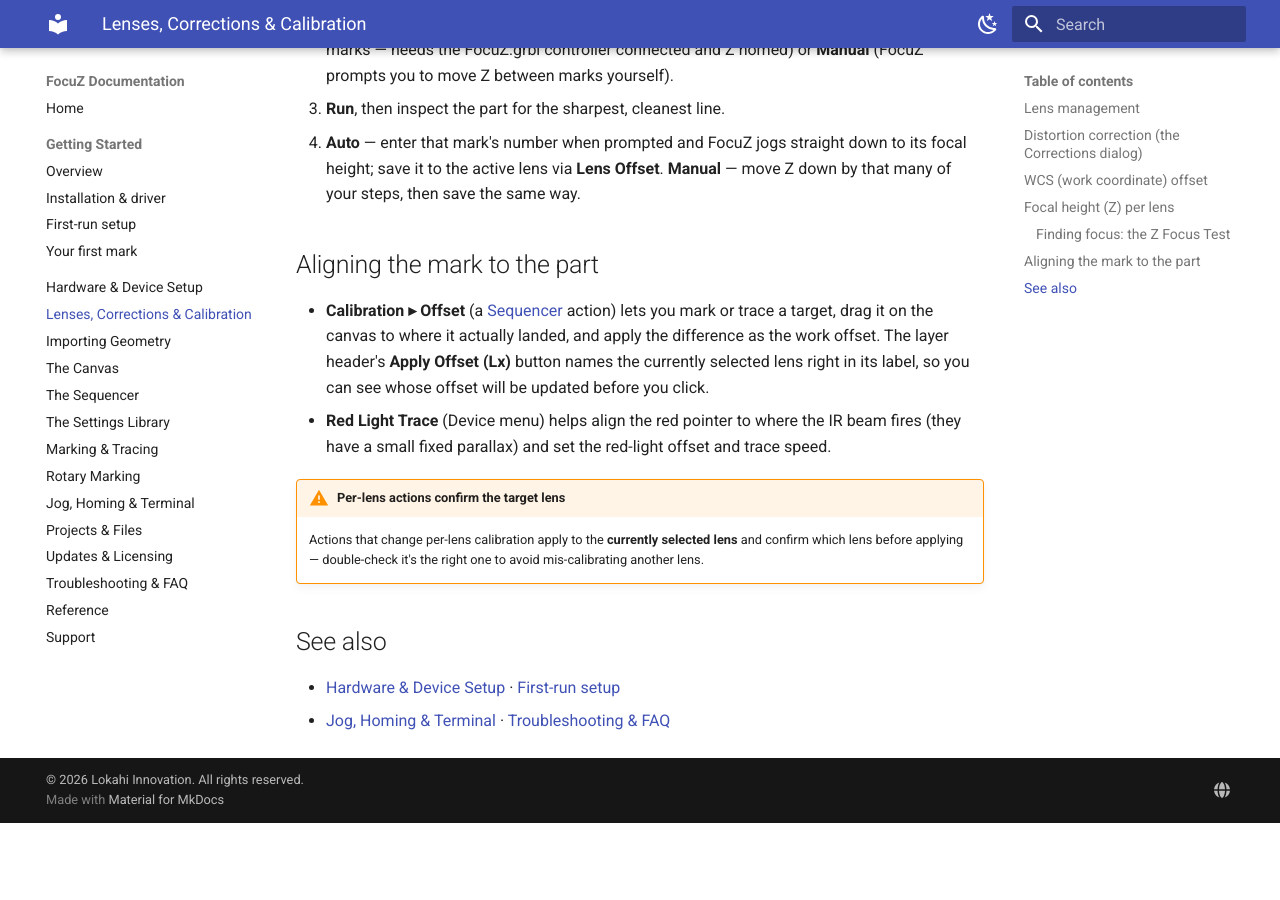
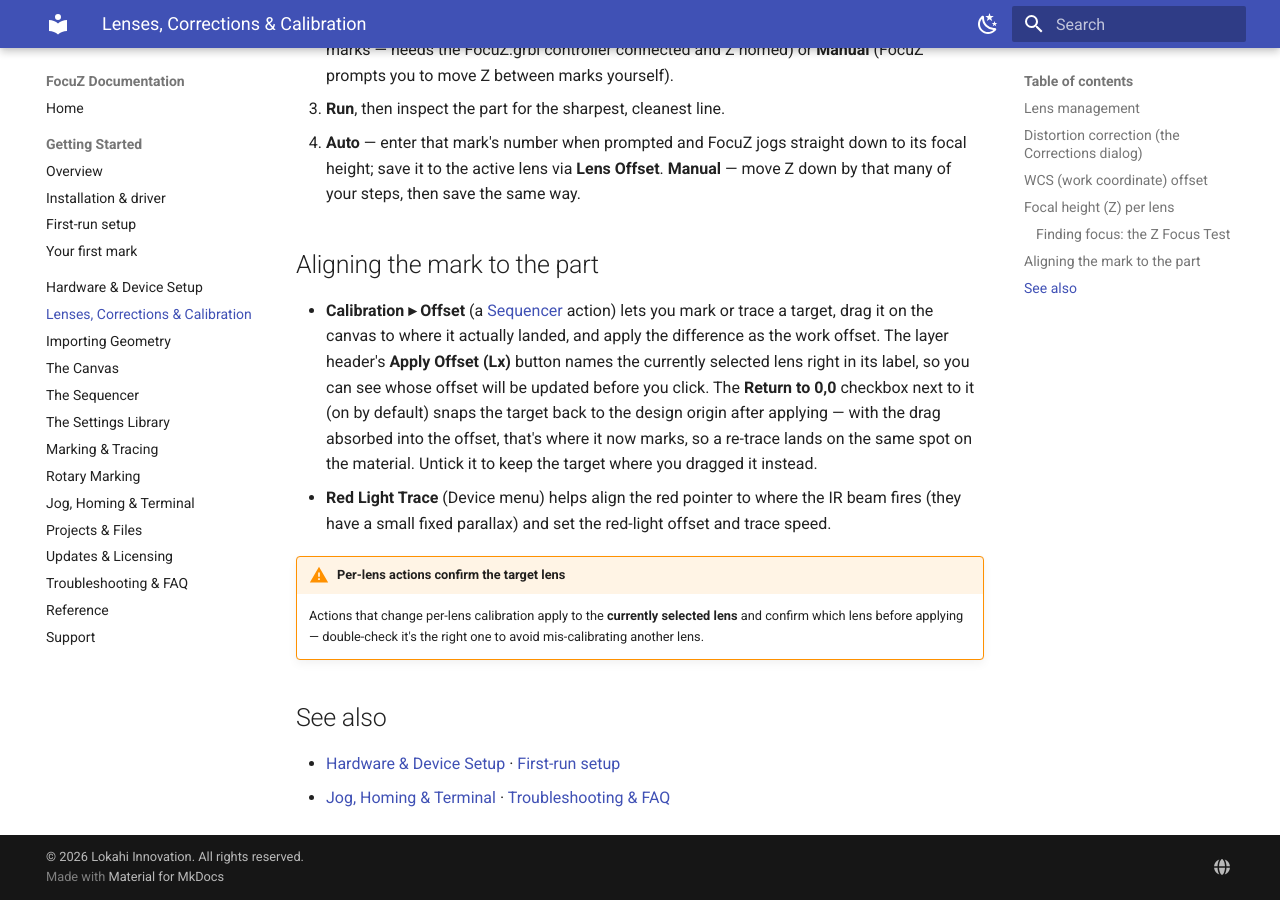
Before and after one commit to Lokahi-Shop/focuz-docs, an MkDocs documentation site: the page built from docs/lenses-corrections.md, in a window 1280 px wide and 900 px high, scrolled down 1592 px. Built offline with MkDocs 1.6.1 and Material for MkDocs 9.7.7, drawn with Linux system fonts in a browser that asks for light colours; before the commit the page ends 2415 px from its top, so only the background shows below that.

Commit message:
Calibration Offset: document the Return to 0,0 checkbox
Co-Authored-By: Claude Fable 5 <noreply@anthropic.com>

```diff
--- a/docs/lenses-corrections.md
+++ b/docs/lenses-corrections.md
@@ -77,7 +77,10 @@ focal height.
 - **Calibration ▸ Offset** (a [Sequencer](sequencer.md) action) lets you mark or trace a target, drag it on
   the canvas to where it actually landed, and apply the difference as the work offset. The layer header's
   **Apply Offset (Lx)** button names the currently selected lens right in its label, so you can see whose
-  offset will be updated before you click.
+  offset will be updated before you click. The **Return to 0,0** checkbox next to it (on by default) snaps
+  the target back to the design origin after applying — with the drag absorbed into the offset, that's
+  where it now marks, so a re-trace lands on the same spot on the material. Untick it to keep the target
+  where you dragged it instead.
 - **Red Light Trace** (Device menu) helps align the red pointer to where the IR beam fires (they have a
   small fixed parallax) and set the red-light offset and trace speed.
 
```
